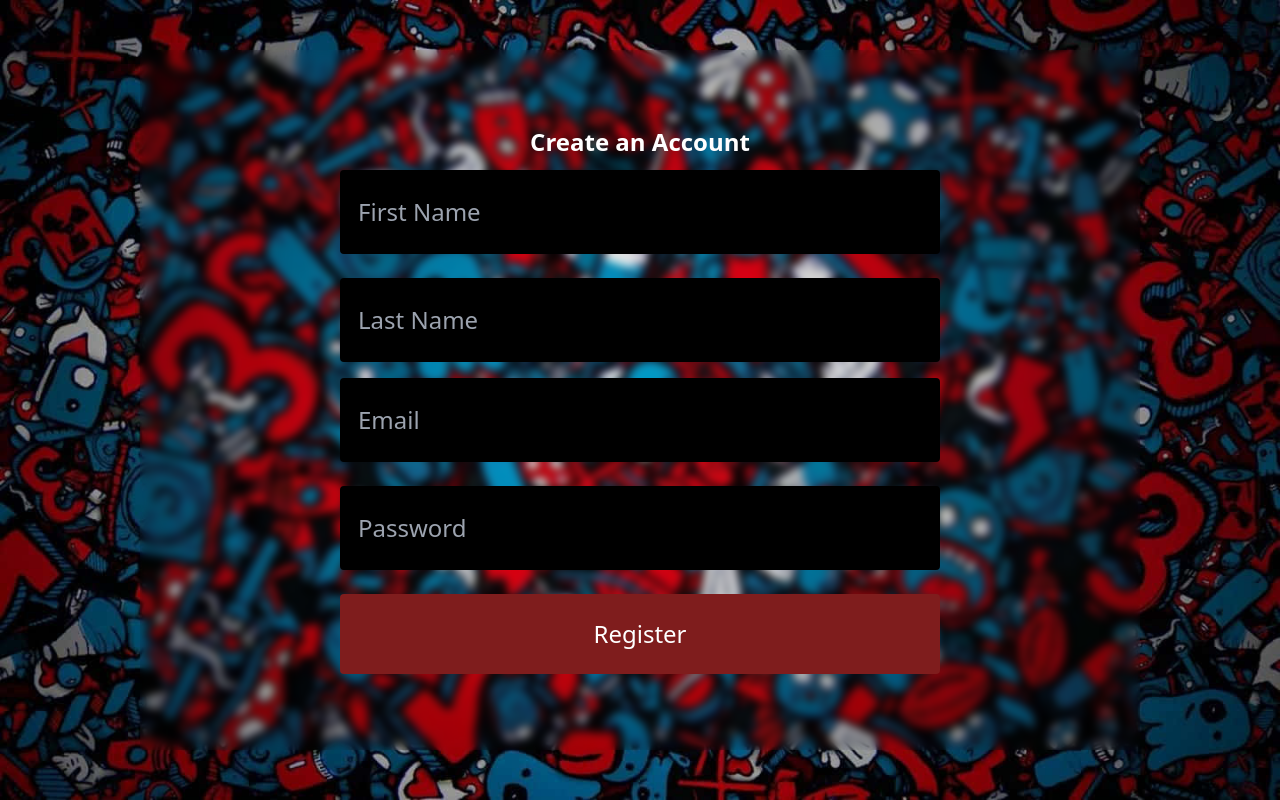
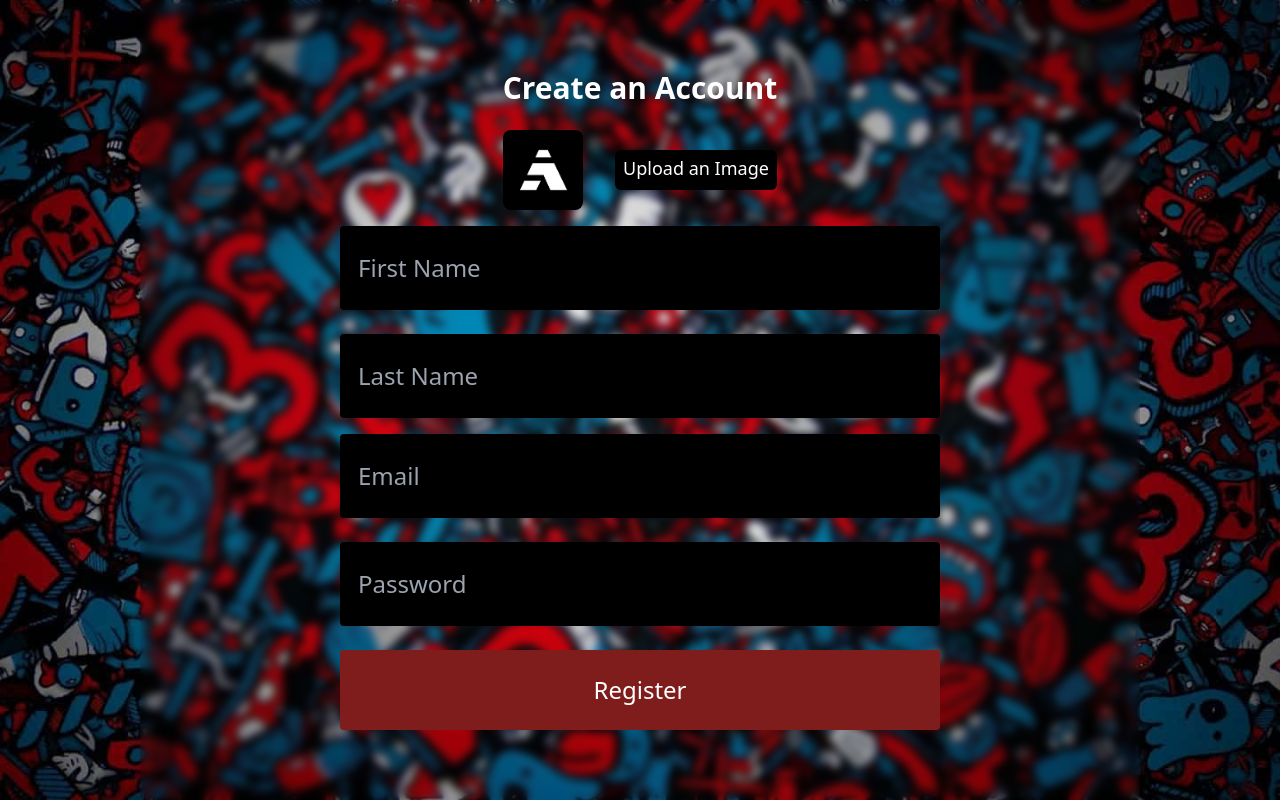
Before and after one commit to troyodia/CHAT-APP, a React (Create React App) app in the folder client/: page /register in a window 1280 px wide. Built offline with nearby package versions, Linux system fonts and the light colour scheme; no server answers.

Commit message:
created component to add a user image on regsister page

```diff
--- a/client/src/components/GetUser.jsx
+++ /dev/null
@@ -1,6 +0,0 @@
-import { UserState } from "../use-contexts/userContext";
-
-export default function GetUser() {
-  const { firstname, lastname, userId } = UserState("");
-  return <div>{firstname}</div>;
-}
--- /dev/null
+++ b/client/src/components/uploadImage.jsx
@@ -0,0 +1,43 @@
+import { useRef } from "react";
+import { UserState } from "../use-contexts/userContext";
+
+export default function UploadImage({ imgPath, updateImgPath }) {
+  const fileUploadRef = useRef("");
+
+  const handleFileUpload = (e) => {
+    e.preventDefault();
+    fileUploadRef.current.click();
+  };
+  const uploadImageDisplay = () => {
+    const file = fileUploadRef.current.files[0];
+    const cachedURL = URL.createObjectURL(file);
+    updateImgPath(cachedURL);
+  };
+  return (
+    <div className="mb-4 flex items-center">
+      <div className="w-20 h-20 mr-8">
+        <img
+          className="w-20 h-20 object-cover rounded-lg"
+          src={imgPath}
+          alt=""
+        ></img>
+      </div>
+      <form id="file" encType="multipart/form-data">
+        <button
+          type="submit"
+          className="bg-black flex h-10 pt-1 px-2 rounded-md text-lg"
+          onClick={handleFileUpload}
+        >
+          Upload an Image
+        </button>
+        <input
+          type="file"
+          id="file"
+          ref={fileUploadRef}
+          onChange={uploadImageDisplay}
+          hidden
+        ></input>
+      </form>
+    </div>
+  );
+}
--- a/client/src/pages/Register.jsx
+++ b/client/src/pages/Register.jsx
@@ -1,7 +1,9 @@
-import { useEffect, useState } from "react";
+import { useEffect, useRef, useState } from "react";
 import axios from "axios";
 import { useNavigate } from "react-router-dom";
+import defaultImg from "../images/default.png";
 import { UserState } from "../use-contexts/userContext";
+import UploadImage from "../components/uploadImage";
 
 export default function RegisterScreen() {
   const [firstname, setFirstname] = useState("");
@@ -9,6 +11,8 @@ export default function RegisterScreen() {
   const [email, setEmail] = useState("");
   const [password, setPassword] = useState("");
   const [error, setError] = useState("");
+  const [imgPath, setImgPath] = useState(defaultImg);
+  const fileUploadRef = useRef("");
   const navigate = useNavigate();
 
   const url = "http://localhost:5000/api/v1/auth/register";
@@ -23,15 +27,26 @@ export default function RegisterScreen() {
       if (res.data && res.status === 200) {
         navigate("/login");
       }
+      setError("");
       // console.log(user);
     } catch (error) {
       setError(error.response.data.msg);
       console.log(error.response.data.msg);
     }
   };
+  const updateImgPath = (value) => {
+    setImgPath(value);
+  };
   return (
-    <div className=" flex items-center justify-center h-screen text-white bg-cover bg-[url('./images/background.jpg')]">
-      <div className="mx-2 flex w-[1000px] h-[700px] justify-center items-center backdrop-blur-sm border-2 border-solid border-transparent rounded">
+    <div className=" flex  items-center justify-center h-screen text-white bg-cover bg-[url('./images/background.jpg')]">
+      <div className="mx-2 flex flex-col w-[1000px] h-[800px] justify-center items-center backdrop-blur-sm border-2 border-solid border-transparent rounded">
+        <p className="mb-6 text-center text-white text-3xl font-bold">
+          Create an Account
+        </p>
+        <UploadImage
+          imgPath={imgPath}
+          updateImgPath={updateImgPath}
+        ></UploadImage>
         <form
           className="mx-4 max-w-[600px] flex flex-col w-full text-2xl"
           onSubmit={(e) => {
@@ -39,9 +54,6 @@ export default function RegisterScreen() {
             regsiterUser();
           }}
         >
-          <p className="mb-3 text-center text-white font-bold">
-            Create an Account
-          </p>
           <input
             className="w-full bg-black py-6 px-4 border-2 border-solid border-black rounded mb-6"
             placeholder="First Name"
@@ -76,14 +88,17 @@ export default function RegisterScreen() {
             }}
           ></input>
           <button className="bg-red-900 py-6 rounded">Register</button>
-          {error ? (
-            <div>
-              <p className="text-red-400 mt-4 text-left text-xl"> {error} </p>
-            </div>
-          ) : (
-            ""
-          )}
         </form>
+        {error ? (
+          <div>
+            <p className="text-white text-center mt-4 mx-4 text-left md:text-xl">
+              {" "}
+              {error}{" "}
+            </p>
+          </div>
+        ) : (
+          ""
+        )}
       </div>
     </div>
   );
```
Also changed, not shown: client/src/images/default.png (added).
